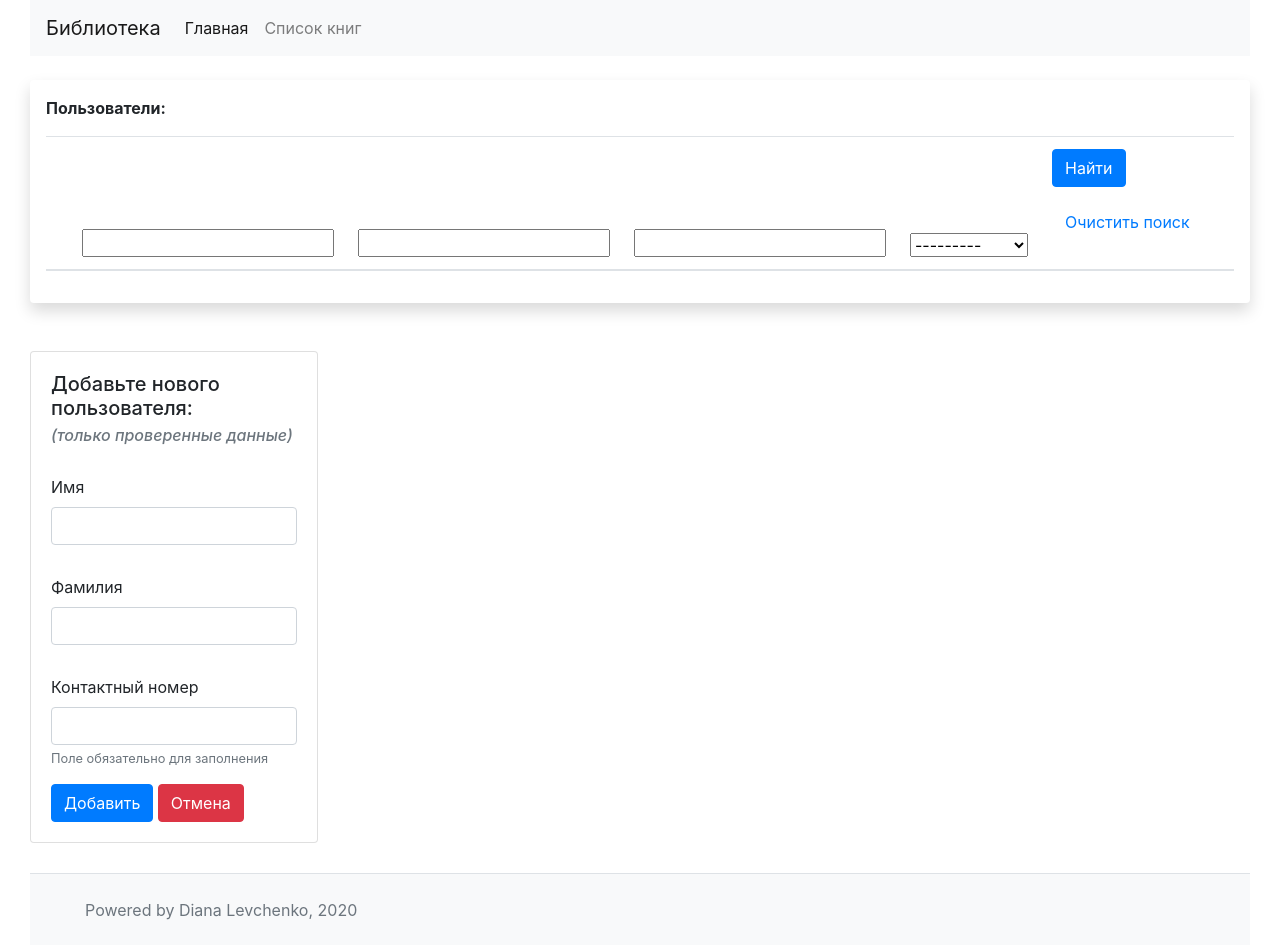
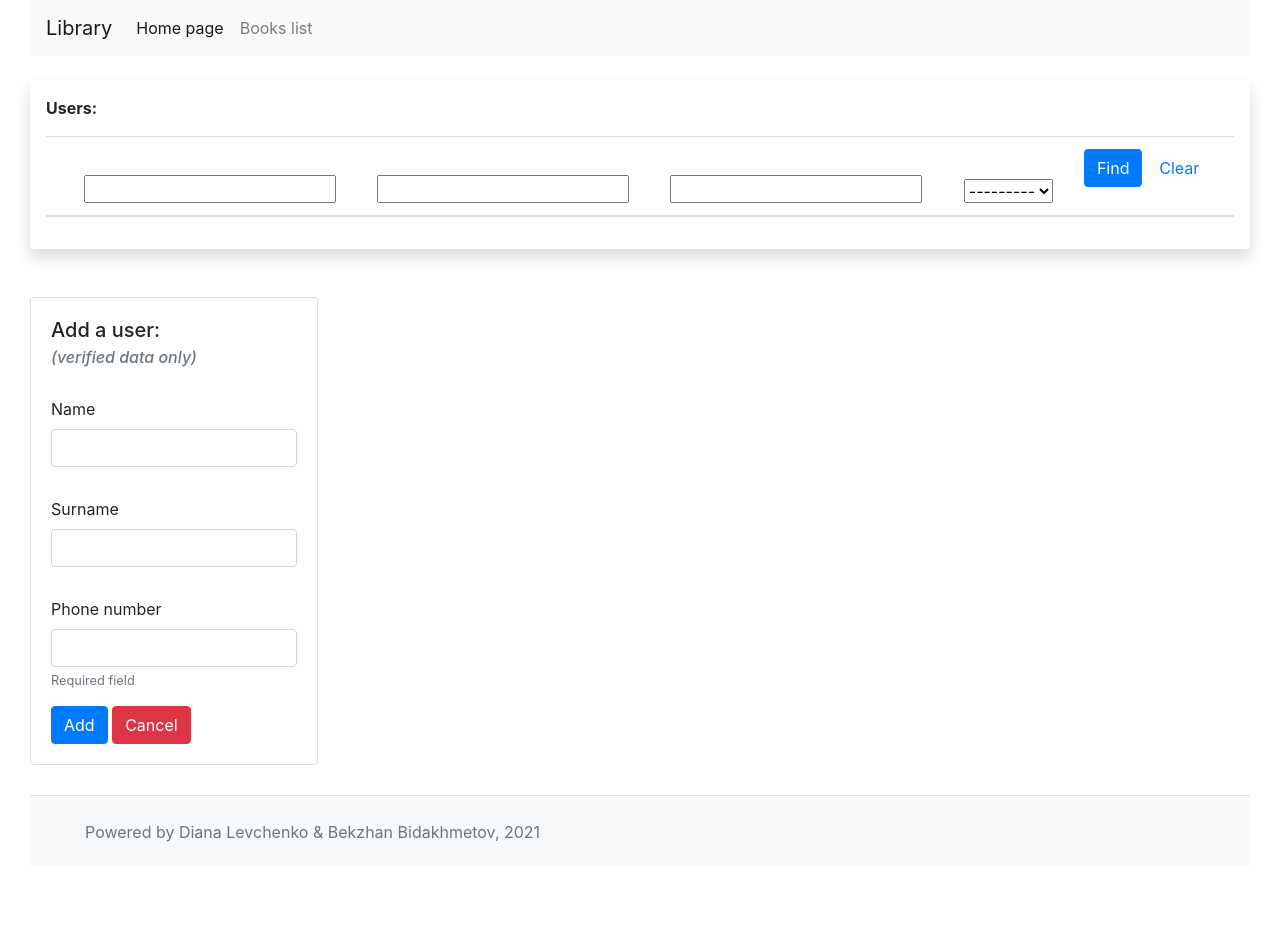
Before and after one commit to dioneli-hub/DjangoLibraryApp, a Django app: page / in a window 1280 px wide. After the commit the page ends 842 px from the top, so only its background shows below. Run offline with Django 3.2, Linux system fonts and the light colour scheme; lists and menus that the app fills with data are empty; some libraries are stand-ins or nearby versions.

Commit message:
Translated to English

```diff
--- a/adminapp/adminapp/settings.py
+++ b/adminapp/adminapp/settings.py
@@ -36,6 +36,7 @@ INSTALLED_APPS = [
     'django.contrib.messages',
     'django.contrib.staticfiles',
     'libraryapp',
+
 
     'django_filters',
     'bootstrapform'
--- a/adminapp/libraryapp/filters.py
+++ b/adminapp/libraryapp/filters.py
@@ -5,11 +5,11 @@ from .models import *
 
 
 class UserFilter(django_filters.FilterSet):
-    first_name = CharFilter(field_name='first_name', lookup_expr='icontains', label='Имя')
-    last_name = CharFilter(field_name='last_name', lookup_expr='icontains', label='Фамилия')
-    phone_number = CharFilter(field_name='phone_number', lookup_expr='icontains', label='Контактный номер')
-    is_active = ChoiceFilter(field_name='is_active', label='Статус', choices=((True, 'Активный'),
-                                                                              (False, 'Неактивный')))
+    first_name = CharFilter(field_name='first_name', lookup_expr='icontains', label='Name')
+    last_name = CharFilter(field_name='last_name', lookup_expr='icontains', label='Surname')
+    phone_number = CharFilter(field_name='phone_number', lookup_expr='icontains', label='Phone number')
+    is_active = ChoiceFilter(field_name='is_active', label='Status', choices=((True, 'Active'),
+                                                                              (False, 'Inactive')))
 
     class Meta:
         model = User
--- a/adminapp/libraryapp/templates/adminapp/index.html
+++ b/adminapp/libraryapp/templates/adminapp/index.html
@@ -1,11 +1,11 @@
 {% extends "adminapp/base_adminapp.html" %}
 {% load bootstrap %}
-{% block title %}Библиотека{% endblock %}
+{% block title %}Library{% endblock %}
 
 {% block content %}
 <div class="shadow p-3 mb-5 mt-4 bg-white rounded">
     <p>
-        <b> Пользователи:</b>
+        <b> Users:</b>
     </p>
     <table class="table table-striped">
         <thead>
@@ -16,9 +16,9 @@
             <th scope="col">{{ myFilter.form.last_name|bootstrap }}</th>
             <th scope="col">{{ myFilter.form.phone_number|bootstrap }}</th>
             <th scope="col">{{ myFilter.form.is_active|bootstrap}}</th>
-            <th scope="col"><button class="btn btn-primary mb-3" type="submit">Найти</button>
+            <th scope="col"><button class="btn btn-primary mb-3" type="submit">Find</button>
 
-            <a href="/" class="btn btn-link mb-3">Очистить поиск</a></th>
+            <a href="/" class="btn btn-link mb-3">Clear</a></th>
             </form>
         </tr>
         </thead>
@@ -33,19 +33,19 @@
             <td>{{ user.phone_number }}</td>
 
             {% if user.is_active %}
-            <td>Активный читатель</td>
+            <td>Active reader</td>
             {% else %}
-            <td>Ушёл в море</td>
+            <td>Inactive</td>
             {% endif %}
 
             <td>
-                <a href="/active-books/{{ user.id }}" class="btn btn-primary">Активные книги</a>
+                <a href="/active-books/{{ user.id }}" class="btn btn-primary">Active books</a>
 
 
                 {% if user.is_active %}
-                <a href="/change-user-active/{{ user.id }}" class="btn btn-danger da">Отправить в ссылку</a>
+                <a href="/change-user-active/{{ user.id }}" class="btn btn-danger da">Freeze</a>
                 {% else %}
-                <a href="/change-user-active/{{ user.id }}" class="btn btn-danger da">Вернуть на сушу</a>
+                <a href="/change-user-active/{{ user.id }}" class="btn btn-danger da">Make active</a>
                 {% endif %}
 
             </td>
@@ -57,25 +57,25 @@
 
 <div class="card" style="width: 18rem;">
     <div class="card-body">
-        <h5 class="card-title">Добавьте нового пользователя:</h5>
-        <h6 class="card-subtitle mb-2 text-muted"><em>(только проверенные данные)</em></h6>
+        <h5 class="card-title">Add a user:</h5>
+        <h6 class="card-subtitle mb-2 text-muted"><em>(verified data only)</em></h6>
         <form name="create_new_user" id="new_user_form" method="POST" action="create-user/">
             {% csrf_token %}
             <div class="form-group">
-                <label for="first_Name">Имя</label>
+                <label for="first_Name">Name</label>
                 <input type="text" class="form-control" id="first_Name" name="first_name" required>
             </div>
             <div class="form-group">
-                <label for="last_Name">Фамилия</label>
+                <label for="last_Name">Surname</label>
                 <input type="text" class="form-control" id="last_Name" name="last_name" required>
             </div>
             <div class="form-group">
-                <label for="Tel">Контактный номер</label>
+                <label for="Tel">Phone number</label>
                 <input type="tel" class="form-control" id="Tel" name="phone_number" required>
-                <small id="emailHelp" class="form-text text-muted">Поле обязательно для заполнения</small>
+                <small id="emailHelp" class="form-text text-muted">Required field</small>
             </div>
-            <button type="submit" class="btn btn-primary" value="Save">Добавить</button>
-            <button type="reset" class="btn btn-danger">Отмена</button>
+            <button type="submit" class="btn btn-primary" value="Save">Add</button>
+            <button type="reset" class="btn btn-danger">Cancel</button>
         </form>
 
     </div>
--- a/adminapp/libraryapp/views.py
+++ b/adminapp/libraryapp/views.py
@@ -17,9 +17,9 @@ def books_list(request):
     for book in books:
         transactions = BorrowTransaction.objects.filter(book_id=book.id)
         if len(transactions) == 0 or len(transactions.filter(is_returned=False)) == 0:
-            book.status = 'Доступна'
+            book.status = 'Available'
         else:
-            book.status = 'Недоступна'
+            book.status = 'Unavailable'
 
     return render(request, "adminapp/books_list.html", {"books": books, "is_books_active": True})
 
--- a/adminapp/templates/base.html
+++ b/adminapp/templates/base.html
@@ -17,7 +17,7 @@
             </header>
             <main>
                 <nav class="navbar navbar-expand-lg navbar-light bg-light">
-                    <a class="navbar-brand" href="/">Библиотека</a>
+                    <a class="navbar-brand" href="/">Library</a>
                     <button class="navbar-toggler" type="button" data-toggle="collapse" data-target="#navbarNav" aria-controls="navbarNav" aria-expanded="false" aria-label="Toggle navigation">
                         <span class="navbar-toggler-icon"></span>
                     </button>
@@ -25,21 +25,21 @@
                         <ul class="navbar-nav">
                             {% if is_main_active %}
                             <li class="nav-item active">
-                                <a class="nav-link" href="/">Главная <span class="sr-only">(current)</span></a>
+                                <a class="nav-link" href="/">Home page <span class="sr-only">(current)</span></a>
                             </li>
                             {% else %}
                             <li class="nav-item ">
-                                <a class="nav-link" href="/">Главная <span class="sr-only">(current)</span></a>
+                                <a class="nav-link" href="/">Home page<span class="sr-only">(current)</span></a>
                             </li>
                             {%endif%}
 
                             {% if is_books_active %}
                             <li class="nav-item active">
-                                <a class="nav-link" href="/books">Список книг</a>
+                                <a class="nav-link" href="/books">Books list</a>
                             </li>
                             {% else %}
                             <li class="nav-item">
-                                <a class="nav-link" href="/books">Список книг</a>
+                                <a class="nav-link" href="/books">Books list</a>
                             </li>
                             {%endif%}
 
@@ -50,7 +50,7 @@
             </main>
             <footer class="footer py-3 border-top shadow-none p-4 bg-light">
                 <div class="container">
-                    <span class="text-muted">Powered by Diana Levchenko, 2020</span>
+                    <span class="text-muted">Powered by Diana Levchenko & Bekzhan Bidakhmetov, 2021</span>
                 </div>
             </footer>
 
```
Also changed, not shown: adminapp/libraryapp/templates/adminapp/active_books.html (+19 -19 lines), adminapp/libraryapp/templates/adminapp/book_details.html (+11 -11 lines), adminapp/libraryapp/templates/adminapp/books_list.html (+11 -11 lines).
